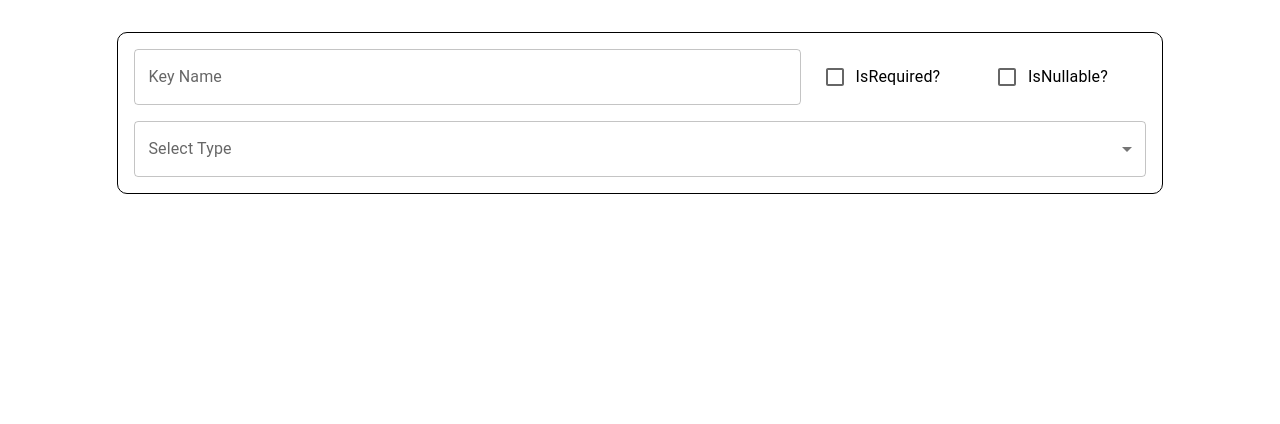
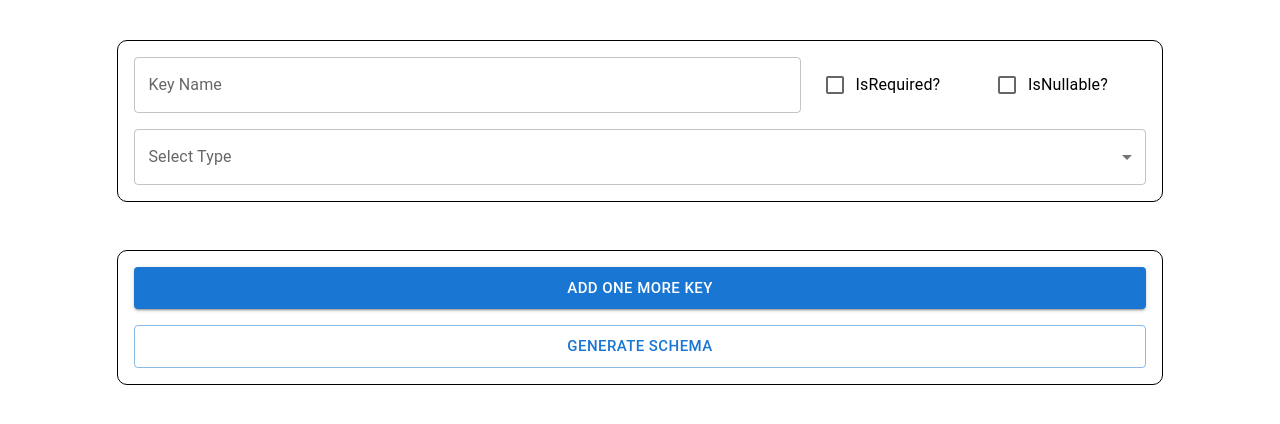
Before and after one commit to Shaivaan/Formik-Schema-Generator, a React (Vite) app: page / in a window 1280 px wide. Shown: the top 424 px of the page. Built offline with nearby package versions, Linux system fonts and the light colour scheme.

Commit message:
multiple form functionality and add uuid

```diff
--- a/package.json
+++ b/package.json
@@ -13,11 +13,13 @@
     "@emotion/react": "^11.11.4",
     "@emotion/styled": "^11.11.5",
     "@mui/material": "^5.15.21",
+    "@types/uuid": "^10.0.0",
     "add": "^2.0.6",
     "formik": "^2.4.6",
     "react": "^18.3.1",
     "react-dom": "^18.3.1",
     "react-router-dom": "^6.24.0",
+    "uuid": "^10.0.0",
     "yarn": "^1.22.22",
     "yup": "^1.4.0"
   },
--- a/src/Routes/Home/Home.tsx
+++ b/src/Routes/Home/Home.tsx
@@ -1,10 +1,10 @@
-import { Box, Checkbox, FormControl, FormControlLabel, Grid, InputAdornment, InputLabel, MenuItem, Radio, RadioGroup, Select, SelectChangeEvent, Switch, TextField } from "@mui/material";
+import { Box, Button, Checkbox, FormControl, FormControlLabel, Grid, InputAdornment, InputLabel, MenuItem, Radio, RadioGroup, Select, SelectChangeEvent, Switch, TextField } from "@mui/material";
 import "./Home.css";
 import { ArrayHelpers, FieldArray, Formik, useFormikContext } from "formik";
-import { formInitialValues, setFieldValueFirstArg, typeValue } from "../Utils/HomeUtils";
+import { eachKeyForm, formInitialValues, setFieldValueFirstArg, typeValue } from "../Utils/HomeUtils";
 import { basicInitValue, emailInitValue, minMaxInitValue, passwordFormUtils, passwordInitValue, stringSelectedType, urlInitValue } from "../Utils/stringCategoryUtils";
-import { ChangeEvent, useEffect } from "react";
-
+import { ChangeEvent, FormEvent, useEffect } from "react";
+import { v4 as uuidv4 } from 'uuid';
 
 const getNestedValue = (keyName:string,values:FormInitType) => {
     return keyName.split(/[\.\[\]]+/).filter(Boolean).reduce((acc:any, part) => acc && acc[part], values);
@@ -12,34 +12,42 @@ const getNestedValue = (keyName:string,values:FormInitType) => {
 
 export const Home = () => {
     return (
-        <Box className="parentCont global_column_flex">
+        <Box>
             <Formik
                 initialValues={formInitialValues}
-                onSubmit={(values) => { }}
+                onSubmit={(values:FormInitType) => {
+                    console.log(values)
+                }}
                 enableReinitialize
                 validateOnChange
                 validateOnBlur
             // validationSchema={invoiceValidationSchema}
             >
-                {(formikProps) => {
+                {({values,handleSubmit}) => {
                     return (
                         <>
                             <Box>
                                 <FieldArray
-                                    name="invoice_items_attributes"
-                                    render={(arrayHelpers: ArrayHelpers) => (
-                                        <>
-                                            {formikProps.values.formInitialValues.map(
+                                    name="formInitialValues"
+                                    render={({push}: ArrayHelpers) => (
+                                        <Box className = 'global_column_flex'>
+                                            {values.formInitialValues.map(
                                                 (_formElem, formIndex: number) => {
                                                     return (
-                                                        <Box key={formIndex}>
+                                                        <Box key={uuidv4()}>
                                                             <EachKeyForm formIndex={formIndex}/>
+
                                                             {/* <EachInvoiceForm formikProps={formikProps} formIndex={formIndex} arrayHelpers={arrayHelpers}/> */}
                                                         </Box>
                                                     );
                                                 }
                                             )}
-                                        </>
+                                            <Box className = 'parentCont global_column_flex'>
+                                             <Button fullWidth variant="contained" size="large" onClick={()=>push({...eachKeyForm})}>Add One More Key</Button>
+                                             <Button fullWidth variant="outlined" size="large" onClick={(event)=>handleSubmit(event as unknown as FormEvent<HTMLFormElement>)}>Generate Schema</Button>
+
+                                            </Box>
+                                        </Box>
                                     )}
                                 />
                             </Box>
@@ -73,7 +81,7 @@ const EachKeyForm = ({formIndex}:EachKeyForm) => {
         }
       };
 
-    return <Box className='global_column_flex'>
+    return <Box className="parentCont global_column_flex">
         <Grid container spacing={3} alignItems={'center'}>
             <Grid item lg={8} sm={6}><TextField autoComplete="off" label='Key Name' placeholder="Key Name" variant="outlined" fullWidth /></Grid>
             <Grid item lg={2}> <FormControlLabel  control={<Checkbox  onChange={(event)=>handleCheckBoxChange(event,'isRequired')}/>} checked={eachFormValue.isRequired} label="IsRequired?" /></Grid>
@@ -90,7 +98,7 @@ const EachKeyForm = ({formIndex}:EachKeyForm) => {
                 label="Select Type"
                 onChange={handleTypeChange}
             >
-                {typeValue.map((type) => <MenuItem value={type} className='menuItem'>{type}</MenuItem>)}
+                {typeValue.map((type) => <MenuItem key={uuidv4()} value={type} className='menuItem'>{type}</MenuItem>)}
             </Select>
         </FormControl >
             <CategoryHandler formIndex={formIndex} type={getNestedValue(setFieldValueFirstArg(formIndex,'type'),values)}/>
@@ -109,7 +117,6 @@ const CategoryHandler=({type,formIndex}:CategoryHandlerCompType & FormIndexType)
 
 const StringCategory = ({formIndex}:FormIndexType) => {
     const {values,setFieldValue} = useFormikContext<FormInitType>();
-    console.log(getNestedValue(setFieldValueFirstArg(formIndex,'whenSelectedString' as fieldKeyType),values))
     const handleStringCategoryChange = (event: React.ChangeEvent<HTMLInputElement>) => {
         const stringType = (event.target as HTMLInputElement).value;
         setFieldValue(setFieldValueFirstArg(formIndex,'whenSelectedString.type' as fieldKeyType),stringType);
@@ -173,7 +180,10 @@ const StringCategoryComponentsHandler=({stringType,formIndex} :StringCategoryCom
         return <ValidationTextFieldMessage messageKey="URL" formikKey={setFieldValueFirstArg(formIndex,'whenSelectedString.errorMessage' as fieldKeyType)}/>
 
         case 'min max' :
-        // return <MinMaxLimitReusableComp formIndex={formIndex}/>
+        return <>
+        <MinMaxLimitReusableComp formIndex={formIndex} keyName="whenSelectedString."/>
+        <ValidationTextFieldMessage messageKey="Min Max Limit" formikKey={setFieldValueFirstArg(formIndex,'whenSelectedString.errorMessage' as fieldKeyType)}/>
+        </>
 
         default:
         return <></>
@@ -237,22 +247,22 @@ const CharLimitValidation=({limit_type,formIndex,keyName}:CharLimitValidationTyp
     const {values,setFieldValue} = useFormikContext<FormInitType>();
     const changeKeyName = limit_type === 'min' ?  'isMinLimit' : 'isMaxLimit'
     const handleLimitDisableEnableChange = (event: React.ChangeEvent<HTMLInputElement>) => {
-        setFieldValue(setFieldValueFirstArg(formIndex,keyName + changeKeyName as fieldKeyType),event.target.checked);
+        setFieldValue(setFieldValueFirstArg(formIndex,keyName + changeKeyName as fieldKeyType),!event.target.checked);
       };
     return <Box>
         {/* <ReusableCheckBox label="No Min Limit"/> */}
         <TextField
             autoComplete="off"
             variant="outlined"
-            placeholder="Enter Min Limit"
-            label={"Enter Min Limit"}
+            placeholder={`Enter ${limit_type} Limit`}
+            label={`Enter ${limit_type} Limit`}
             fullWidth
             type="number"
-            disabled = {getNestedValue(setFieldValueFirstArg(formIndex,keyName + changeKeyName as fieldKeyType),values)}
+            disabled = {!getNestedValue(setFieldValueFirstArg(formIndex,keyName + changeKeyName as fieldKeyType),values)}
             InputProps={{
                 endAdornment: (
                   <InputAdornment position="end">
-                      <FormControlLabel control={<Switch onChange={handleLimitDisableEnableChange} checked = {getNestedValue(setFieldValueFirstArg(formIndex,keyName + changeKeyName as fieldKeyType),values)} defaultChecked />} label={`No ${limit_type} Limit`} />
+                      <FormControlLabel control={<Switch onChange={handleLimitDisableEnableChange} checked = {!getNestedValue(setFieldValueFirstArg(formIndex,keyName + changeKeyName as fieldKeyType),values)} defaultChecked />} label={`No ${limit_type} Limit`} />
                   </InputAdornment>
                 )
               }}
--- a/src/Routes/Utils/HomeUtils.tsx
+++ b/src/Routes/Utils/HomeUtils.tsx
@@ -11,4 +11,4 @@ const formInitialValues = {formInitialValues : [{...eachKeyForm}]};
 const typeValue = ['string','number'];
 const setFieldValueFirstArg = (formIndex:number,fieldKey:fieldKeyType)=> `formInitialValues[${formIndex}].${fieldKey}`
 
-export {formInitialValues,typeValue,setFieldValueFirstArg}
+export {formInitialValues,typeValue,setFieldValueFirstArg,eachKeyForm}
--- a/src/Routes/Utils/stringCategoryUtils.ts
+++ b/src/Routes/Utils/stringCategoryUtils.ts
@@ -9,7 +9,7 @@ const errorMessage = (message:string)=> {return {errorMessage : `Please enter va
 const basicInitValue = {type:'basic'};
 const emailInitValue = {...errorMessage('Email'),type:'email'};
 const urlInitValue = {...errorMessage('URL'),type:'url'};
-const minMaxInitValue = {...errorMessage('Limit'),minLimit:null,maxLimit:null,type : 'min max'};
+const minMaxInitValue = {...errorMessage('Limit'),type : 'min max',...minMaxLimitInitialValue};
 const passwordInitValue = {
     ...errorMessage('Password'),
      isNumberRequired:true,
```
Also changed, not shown: 1 other file (tests, documents, lock files or other folders).
